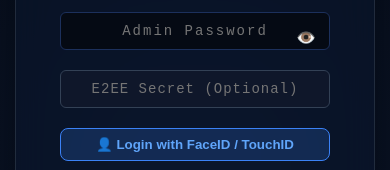
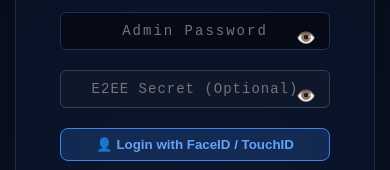
Before and after one commit to BrianV1981/aim-connect, a React (Vite) app in the folder frontend/: page / in a window 390 px wide. Shown: the part 254-424 px from the top of the page. Built offline with nearby package versions, Linux system fonts and the light colour scheme.

Commit message:
feat: add eyeball toggle to E2EE secret, fix mobile keyboard scrolling

```diff
--- a/frontend/src/App.css
+++ b/frontend/src/App.css
@@ -181,10 +181,13 @@ body {
 .auth-container {
   display: flex;
   justify-content: center;
-  align-items: center;
+  align-items: flex-start;
   height: calc(var(--vh, 1vh) * 100);
   width: 100vw;
   background: radial-gradient(circle at center, #0B162C 0%, #050a14 100%);
+  overflow-y: auto;
+  padding: 20px 0;
+  box-sizing: border-box;
 }
 
 .auth-card {
@@ -200,6 +203,7 @@ body {
   flex-direction: column;
   align-items: center;
   box-shadow: 0 20px 40px rgba(0, 0, 0, 0.4);
+  margin: auto;
 }
 
 .auth-header {
--- a/frontend/src/components/AuthScreen.jsx
+++ b/frontend/src/components/AuthScreen.jsx
@@ -10,6 +10,7 @@ export default function AuthScreen({
 }) {
   const [webAuthnError, setWebAuthnError] = useState('');
   const [isWebAuthnLoading, setIsWebAuthnLoading] = useState(false);
+  const [showE2eeSecret, setShowE2eeSecret] = useState(false);
 
   useEffect(() => {
     const handleKeyDown = (e) => {
@@ -98,15 +99,32 @@ export default function AuthScreen({
           </button>
         </div>
 
-        <div style={{ marginBottom: '8px', width: '100%', padding: '0 20px', boxSizing: 'border-box' }}>
+        <div style={{ marginBottom: '8px', width: '100%', padding: '0 20px', boxSizing: 'border-box', position: 'relative' }}>
           <input
-            type="password"
+            type={showE2eeSecret ? "text" : "password"}
             className="modal-input"
             style={{ width: '100%', textAlign: 'center', letterSpacing: '1px', padding: '10px', background: '#0f172a', borderColor: '#334155' }}
             placeholder="E2EE Secret (Optional)"
             value={e2eeSecret}
             onChange={(e) => setE2eeSecret(e.target.value)}
           />
+          <button
+            onClick={() => setShowE2eeSecret(!showE2eeSecret)}
+            style={{
+              position: 'absolute',
+              right: '30px',
+              top: '50%',
+              transform: 'translateY(-50%)',
+              background: 'transparent',
+              border: 'none',
+              color: '#94a3b8',
+              cursor: 'pointer',
+              fontSize: '16px',
+              padding: '4px'
+            }}
+          >
+            {showE2eeSecret ? '🫣' : '👁️'}
+          </button>
         </div>
 
         <div style={{ marginBottom: '12px', width: '100%', padding: '0 20px', boxSizing: 'border-box' }}>
```
Also changed, not shown: 1 other file (tests, documents, lock files or other folders).
